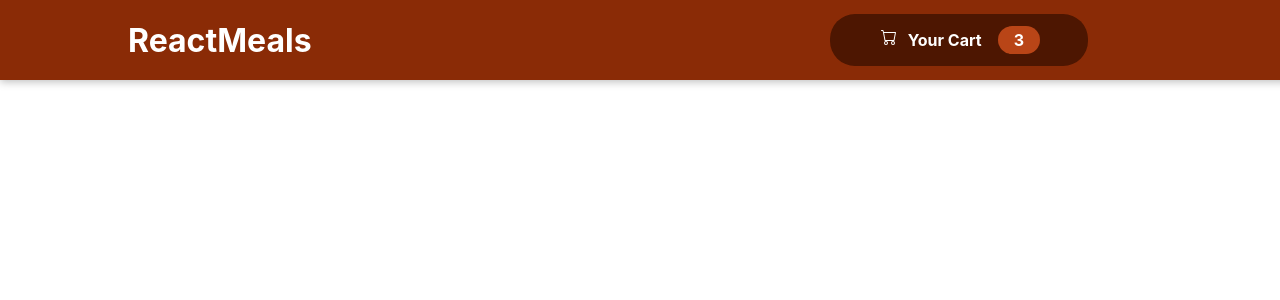
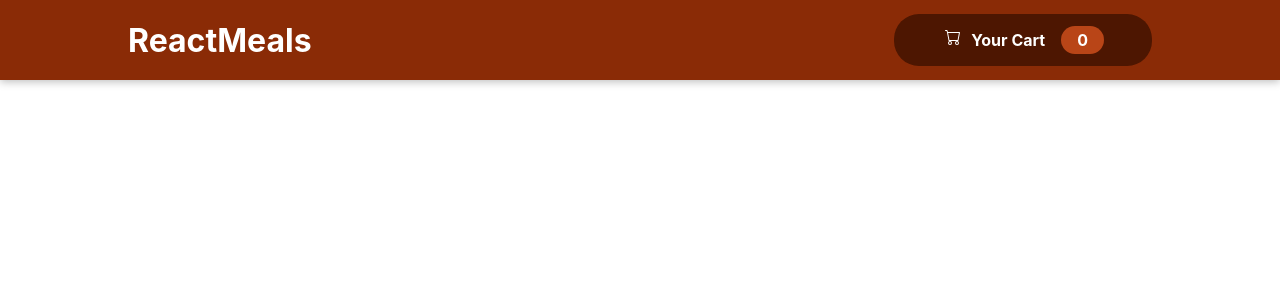
Before and after one commit to khaledrashad/FoodApp, a React (Create React App) app: page / in a window 1280 px wide. Shown: the top 300 px of the page. Built offline with nearby package versions, Linux system fonts and the light colour scheme.

Commit message:
Header V2

```diff
--- a/src/components/header/CartButton.js
+++ b/src/components/header/CartButton.js
@@ -8,7 +8,7 @@ const CardButton = () =>{
                     <CartIcon />
                 </span>
                 <span>Your Cart</span>
-                <span className={classes.badge}>3</span>
+                <span className={classes.badge}>0</span>
             </button>
     );
 };
--- a/src/components/header/CartButton.module.css
+++ b/src/components/header/CartButton.module.css
@@ -10,7 +10,6 @@
   align-items: center;
   border-radius: 25px;
   font-weight: bold;
-  margin-right: 20rem;
 }
 
 .button:hover,
--- a/src/components/header/Header.module.css
+++ b/src/components/header/Header.module.css
@@ -2,7 +2,7 @@
     position: fixed;
     top: 0;
     left: 0;
-    width: 100%;
+    width: 80%;
     height: 5rem;
     background-color: #8a2b06;
     color: white;
```
